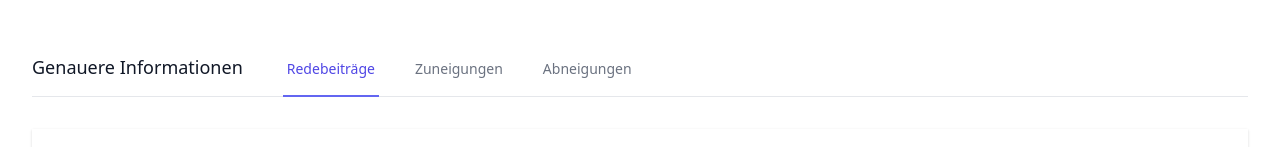
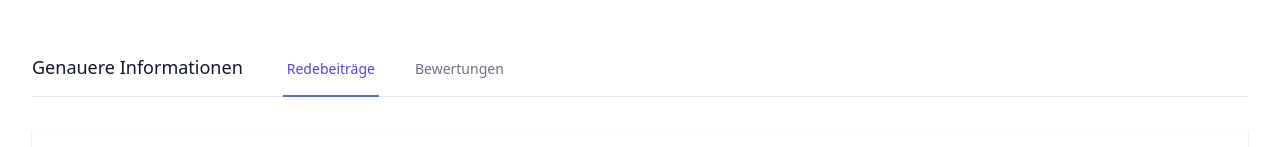
Before and after one commit to abteilung6/politiker24, a React (Create React App) app: page /politiker in a window 1280 px wide. Shown: the part 878-1025 px from the top of the page. Built offline with nearby package versions, Linux system fonts and the light colour scheme; grey boxes are pictures that could not be loaded; a web font is replaced by a local one.

Commit message:
reduce tab functionallity to contributions and rates
Keep it simple.

```diff
--- a/src/constants/navigation.ts
+++ b/src/constants/navigation.ts
@@ -8,6 +8,5 @@ export const navs: Nav[] = [
 
 export const tabs: Tab[] = [
   {id: 'contributions', label: 'Redebeiträge'},
-  {id: 'likes', label: 'Zuneigungen'},
-  {id: 'dislikes', label: 'Abneigungen'},
+  {id: 'rates', label: 'Bewertungen'},
 ]
```
